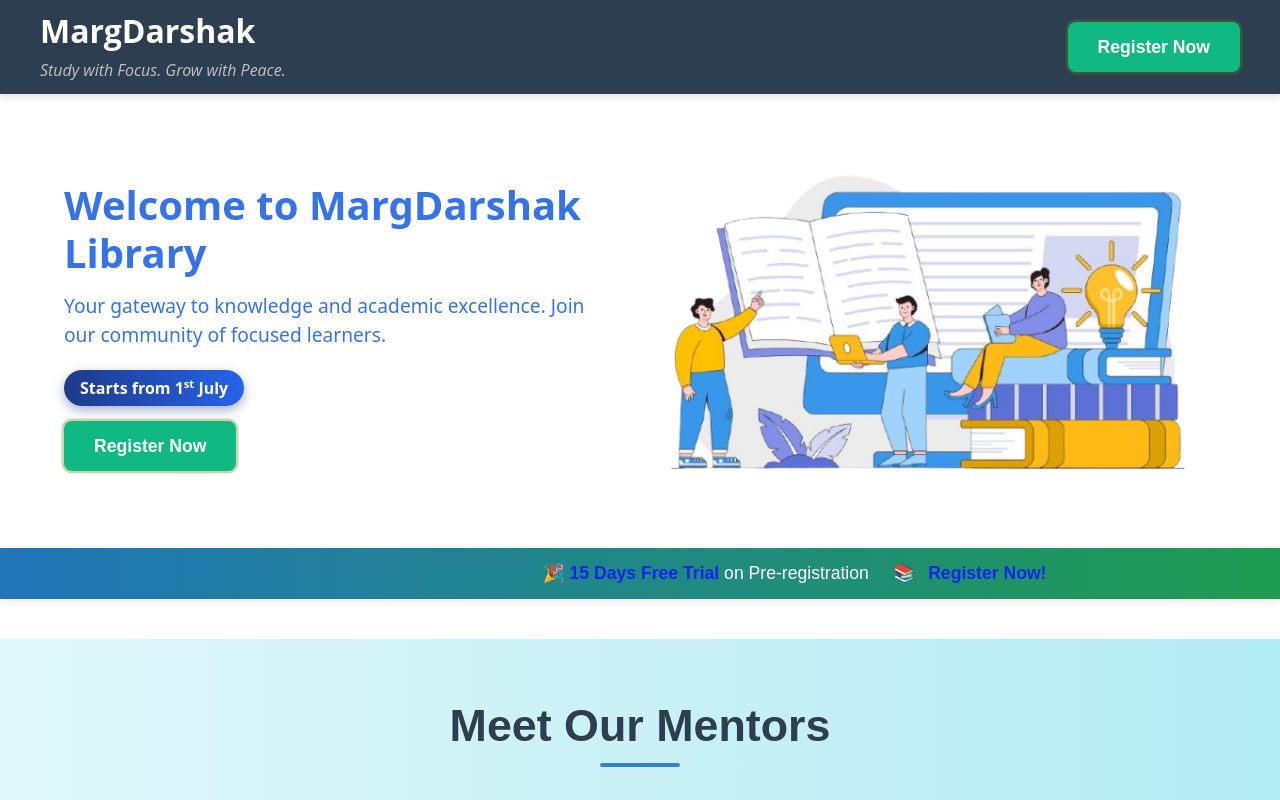
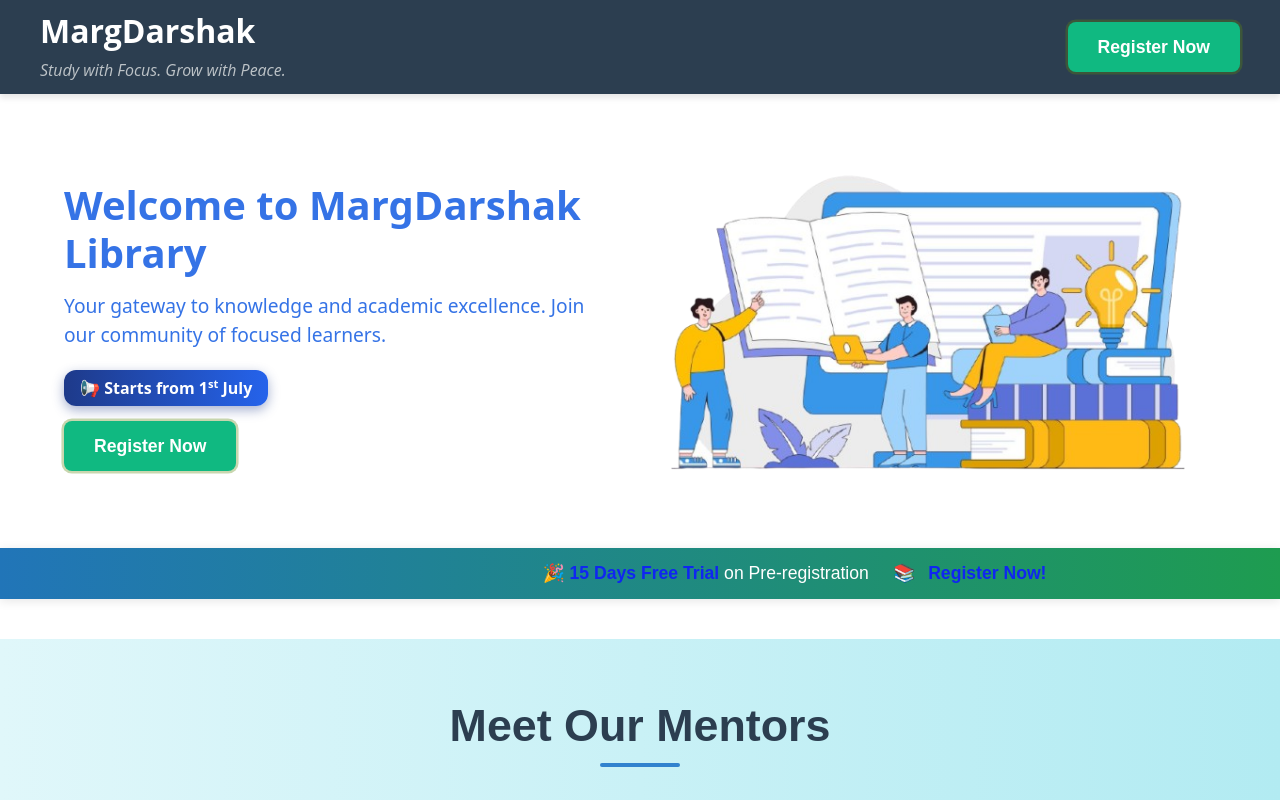
Before and after one commit to pankj369/registrationWebsite, a React (Vite) app: page / in a window 1280 px wide. Shown: the top 800 px of the page. Built offline with nearby package versions, Linux system fonts and the light colour scheme.

Commit message:
msg -css

```diff
--- a/src/components/HeroSection.css
+++ b/src/components/HeroSection.css
@@ -64,7 +64,7 @@
   background: linear-gradient(to right, #1e3a8a, #2563eb);
   color: #fff;
   padding: 6px 16px;
-  border-radius: 20px;
+  border-radius: 12px;
   font-weight: bold;
   font-size: 1rem;
   margin-bottom: 15px;
--- a/src/components/HeroSection.jsx
+++ b/src/components/HeroSection.jsx
@@ -10,9 +10,10 @@ function HeroSection() {
             Your gateway to knowledge and academic excellence. Join our
             community of focused learners.
           </p>
-          <strong className="starts">
-            Starts from 1<sup>st</sup> July
-          </strong>
+        <strong className="starts">
+  📢 Starts from 1<sup>st</sup> July
+</strong>
+
           <br></br>
           <button
             className="register-btn"
```
